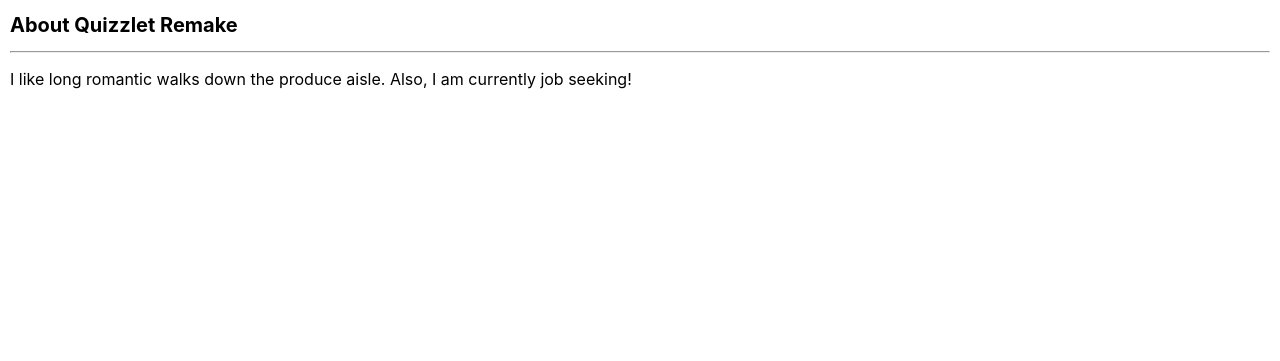
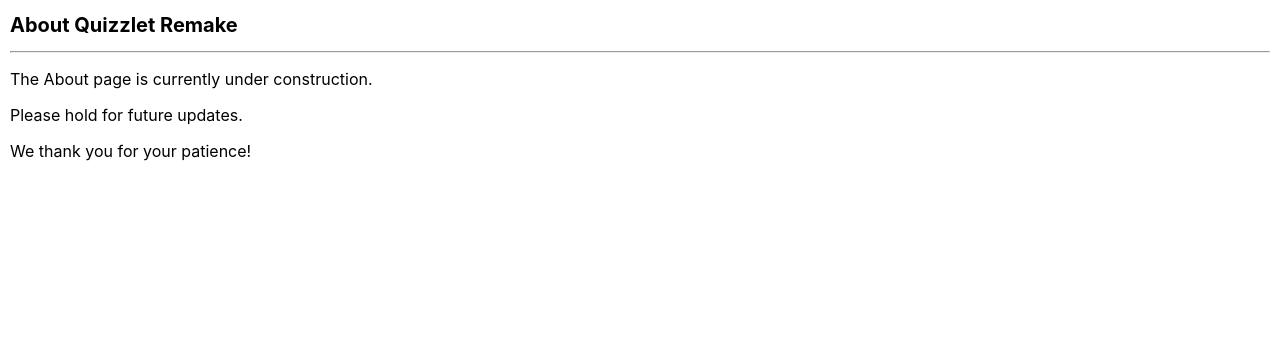
Before and after one commit to DrewAnzalone/quizzlet-remake, a Django app: page /about/ in a window 1280 px wide. Shown: the part 59-420 px from the top of the page. Run offline with Django 5.2, Linux system fonts and the light colour scheme.

Commit message:
update about

```diff
--- a/my_app/templates/about.html
+++ b/my_app/templates/about.html
@@ -3,7 +3,8 @@
 <h1>About Quizzlet Remake</h1>
 <hr />
 <p class="page-content">
-  I like long romantic walks down the produce aisle. Also, I am currently job
-  seeking!
+  The About page is currently under construction.
 </p>
+<p class="page-content">Please hold for future updates.</p>
+<p class="page-content">We thank you for your patience!</p>
 {% endblock %}
```
